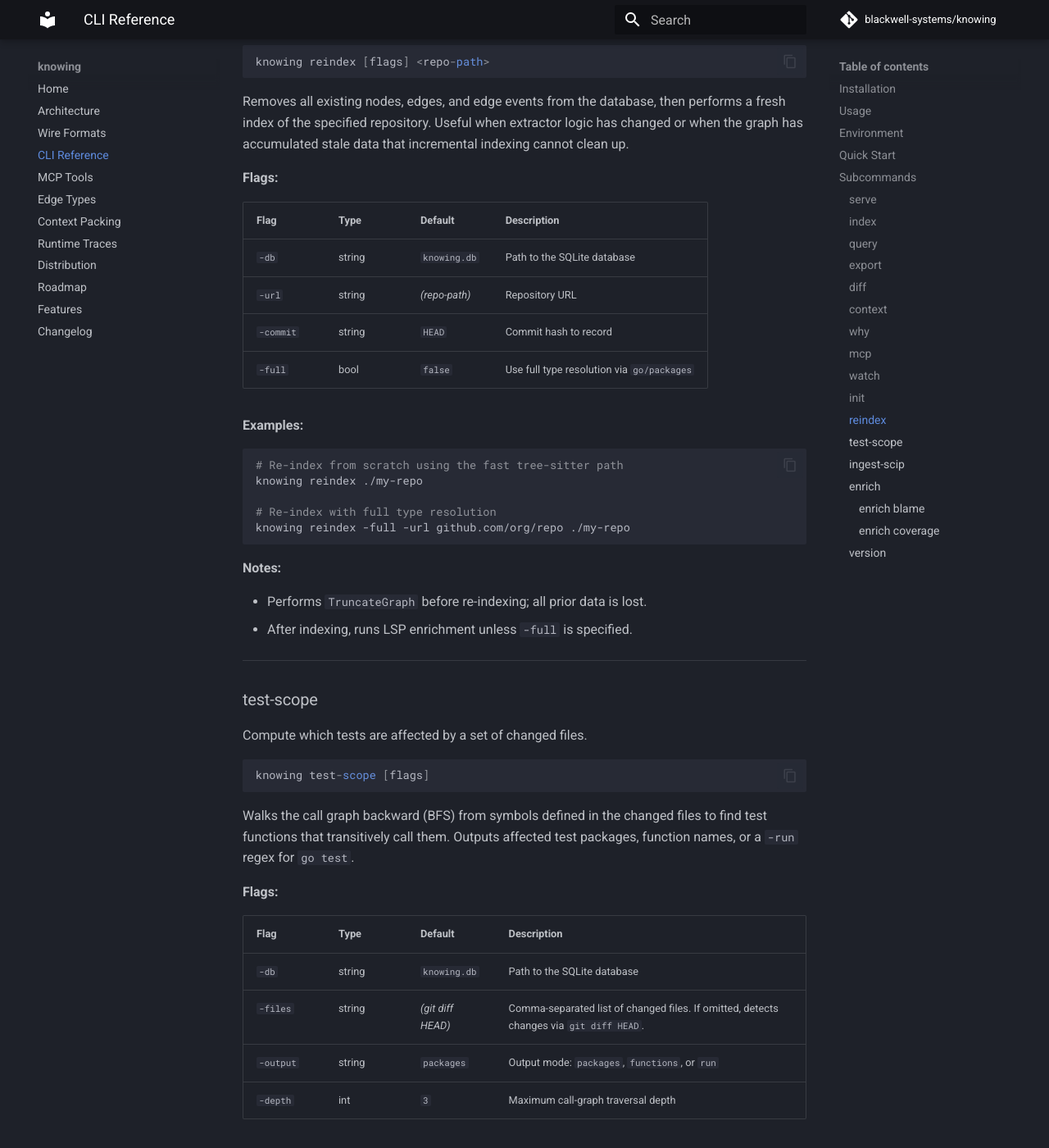
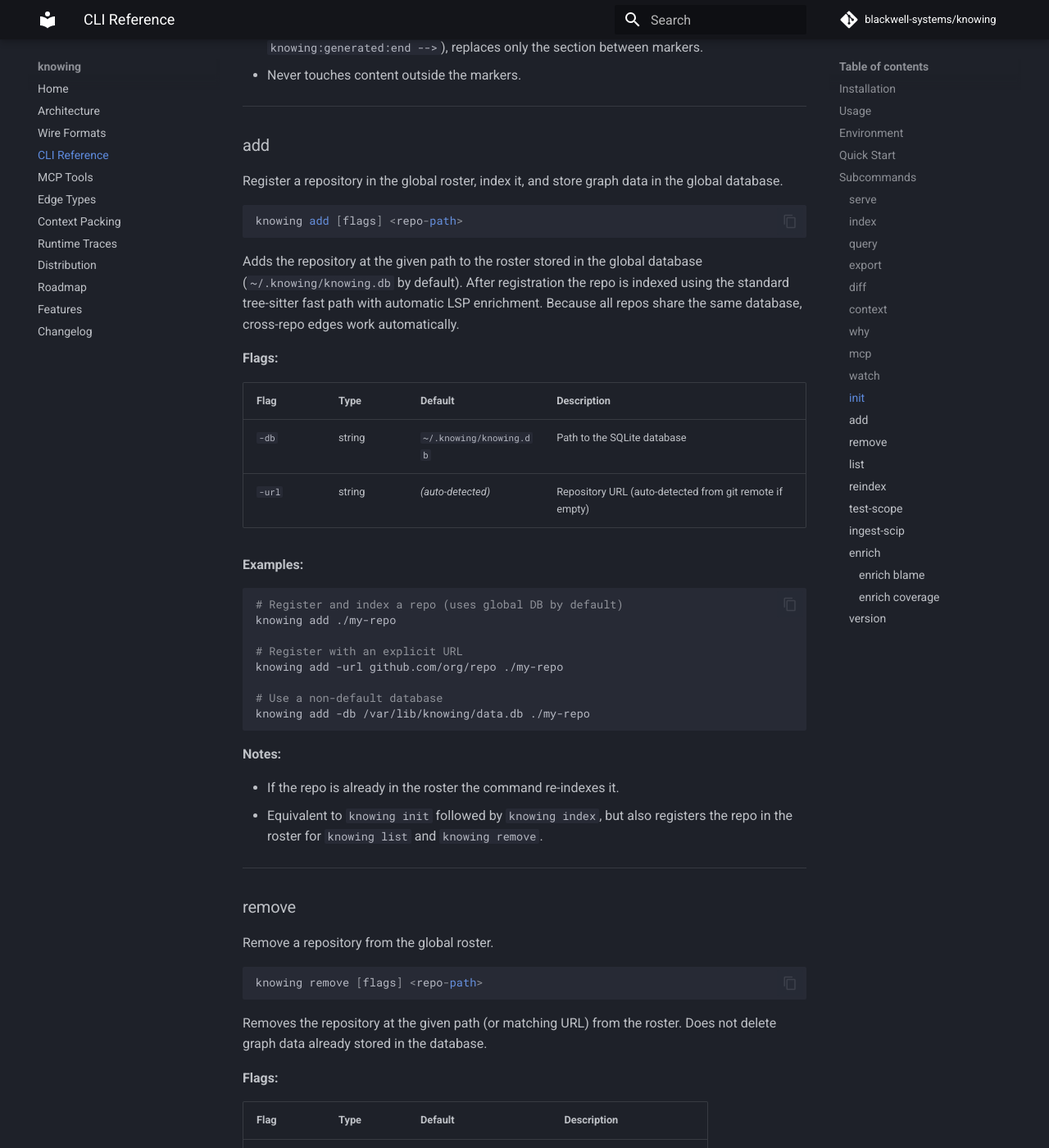
Before and after one commit to blackwell-systems/knowing, an MkDocs documentation site: the page built from docs/CLI.md, in a window 1280 px wide and 1400 px high, scrolled down 13106 px. Shown: the whole window at 82% size. Built offline with MkDocs 1.6.1 and Material for MkDocs 9.7.7, drawn with Linux system fonts in a browser that asks for light colours; comment, search, counter and statistics services are not loaded; some of the changed text lies outside the part shown.

Commit message:
docs: add global DB and roster commands to all docs

````diff
--- a/docs/CLI.md
+++ b/docs/CLI.md
@@ -13,13 +13,12 @@ See [DISTRIBUTION.md](DISTRIBUTION.md) for installation instructions.
 knowing <subcommand> [flags]
 ```
 
-Subcommands: `serve`, `index`, `query`, `export`, `diff`, `context`, `why`, `mcp`, `watch`, `reindex`, `init`, `test-scope`, `ingest-scip`, `enrich`, `version`.
+Subcommands: `serve`, `index`, `query`, `export`, `diff`, `context`, `why`, `mcp`, `watch`, `reindex`, `init`, `add`, `remove`, `list`, `test-scope`, `ingest-scip`, `enrich`, `version`.
 
 ## Environment
 
-**`KNOWING_DB`**: Set this environment variable to specify the default database
-path for all subcommands. When set, the `-db` flag defaults to this value
-instead of `knowing.db`.
+**`KNOWING_DB`**: Override the default database path for all subcommands. When
+set, the `-db` flag defaults to this value instead of `~/.knowing/knowing.db`.
 
 ```bash
 export KNOWING_DB=/var/lib/knowing/data.db
@@ -75,7 +74,7 @@ an MCP server over HTTP.
 
 | Flag | Type | Default | Description |
 |------|------|---------|-------------|
-| `-db` | string | `knowing.db` | Path to the SQLite database |
+| `-db` | string | `~/.knowing/knowing.db` | Path to the SQLite database |
 | `-addr` | string | `:8080` | HTTP address for the MCP server |
 | `-trace` | bool | `false` | Enable runtime trace ingestion |
 | `-trace-endpoint` | string | `localhost:4317` | OTLP gRPC endpoint for trace ingestion |
@@ -124,7 +123,7 @@ rust-analyzer, jdtls, OmniSharp) unless `-full` is specified.
 
 | Flag | Type | Default | Description |
 |------|------|---------|-------------|
-| `-db` | string | `knowing.db` | Path to the SQLite database |
+| `-db` | string | `~/.knowing/knowing.db` | Path to the SQLite database |
 | `-url` | string | *(repo-path)* | Repository URL (e.g. `github.com/org/repo`). Defaults to the repo path if omitted. |
 | `-commit` | string | `HEAD` | Commit hash to record. Resolves to the actual git HEAD if set to `HEAD`. |
 | `-full` | bool | `false` | Use full type resolution via `go/packages` instead of fast tree-sitter extraction |
@@ -179,7 +178,7 @@ each node with its outgoing edges.
 
 | Flag | Type | Default | Description |
 |------|------|---------|-------------|
-| `-db` | string | `knowing.db` | Path to the SQLite database |
+| `-db` | string | `~/.knowing/knowing.db` | Path to the SQLite database |
 
 The first positional argument is required and specifies the symbol name prefix
 to search for.
@@ -217,7 +216,7 @@ containing nodes, edges, and metadata.
 
 | Flag | Type | Default | Description |
 |------|------|---------|-------------|
-| `-db` | string | `knowing.db` | Path to the SQLite database |
+| `-db` | string | `~/.knowing/knowing.db` | Path to the SQLite database |
 | `-format` | string | `json` | Output format: `json` (with community annotations) or `dot` (Graphviz with Louvain subgraphs) |
 | `-repo` | string | *(empty)* | Filter by repository URL. When set, only nodes belonging to files in that repo are included. |
 | `-snapshot` | string | *(empty)* | Filter by snapshot hash (recorded in metadata; does not currently filter nodes) |
@@ -271,7 +270,7 @@ and edges.
 
 | Flag | Type | Default | Description |
 |------|------|---------|-------------|
-| `-db` | string | `knowing.db` | Path to the SQLite database |
+| `-db` | string | `~/.knowing/knowing.db` | Path to the SQLite database |
 | `-format` | string | `text` | Output format: `text` or `json` |
 
 Both positional arguments are required. Snapshot hashes must be 64-character
@@ -318,7 +317,7 @@ blast radius context. Exactly one of the two must be specified.
 
 | Flag | Type | Default | Description |
 |------|------|---------|-------------|
-| `-db` | string | `knowing.db` | Path to the SQLite database |
+| `-db` | string | `~/.knowing/knowing.db` | Path to the SQLite database |
 | `-task` | string | *(empty)* | Task description for context generation |
 | `-files` | string | *(empty)* | Comma-separated list of changed file paths |
 | `-budget` | int | `50000` | Token budget |
@@ -365,7 +364,7 @@ not) surfaced by the context engine.
 
 | Flag | Type | Default | Description |
 |------|------|---------|-------------|
-| `-db` | string | `knowing.db` | Path to the SQLite database |
+| `-db` | string | `~/.knowing/knowing.db` | Path to the SQLite database |
 | `-task` | string | *(required)* | Task description for context generation |
 | `-symbol` | string | *(required, or positional)* | Symbol name to explain |
 
@@ -441,7 +440,7 @@ data without needing a separate `knowing watch` or `knowing serve` process.
 
 | Flag | Type | Default | Description |
 |------|------|---------|-------------|
-| `-db` | string | `knowing.db` | Path to the SQLite database |
+| `-db` | string | `~/.knowing/knowing.db` | Path to the SQLite database |
 | `-watch` | bool | `false` | Watch repo for file changes and re-index on save |
 | `-repo` | string | *(cwd)* | Repository path to watch (used with `-watch`, defaults to current working directory) |
 | `-url` | string | *(auto-detected)* | Repository URL (auto-detected from git remote if empty) |
@@ -505,7 +504,7 @@ reindex cycle. This is a standalone watcher without an MCP server; use
 
 | Flag | Type | Default | Description |
 |------|------|---------|-------------|
-| `-db` | string | `knowing.db` | Path to the SQLite database |
+| `-db` | string | `~/.knowing/knowing.db` | Path to the SQLite database |
 | `-url` | string | *(auto-detected)* | Repository URL (auto-detected from git remote if empty) |
 | `-no-enrich` | bool | `false` | Skip LSP enrichment after reindex |
 | `-debounce` | int | `500` | Debounce interval in milliseconds |
@@ -538,23 +537,25 @@ knowing watch -debounce 1000 ./my-repo
 
 ### init
 
-Generate a CLAUDE.md file with graph-derived project context.
+Register the current repo in the global roster, index it, and generate a
+CLAUDE.md file with graph-derived project context.
 
 ```
 knowing init [flags]
 ```
 
-Queries the knowledge graph and produces a minimal orientation section for
-CLAUDE.md containing symbol counts, package counts, and breadcrumbs pointing
-agents to the most useful MCP tools. The operation is nondestructive and
-idempotent: it uses markers to replace only the generated section, leaving any
-hand-written content intact.
+Registers the repository in the global roster (stored in `~/.knowing/knowing.db`
+by default), indexes it, runs LSP enrichment, and produces a minimal orientation
+section for CLAUDE.md containing symbol counts, package counts, and breadcrumbs
+pointing agents to the most useful MCP tools. The CLAUDE.md operation is
+nondestructive and idempotent: it uses markers to replace only the generated
+section, leaving any hand-written content intact.
 
 **Flags:**
 
 | Flag | Type | Default | Description |
 |------|------|---------|-------------|
-| `-db` | string | `knowing.db` | Path to the SQLite database |
+| `-db` | string | `~/.knowing/knowing.db` | Path to the SQLite database |
 | `-output` | string | `CLAUDE.md` | Output file path |
 
 **Examples:**
@@ -578,6 +579,105 @@ knowing init -db /var/lib/knowing/data.db -output .claude/CLAUDE.md
 
 ---
 
+### add
+
+Register a repository in the global roster, index it, and store graph data in
+the global database.
+
+```
+knowing add [flags] <repo-path>
+```
+
+Adds the repository at the given path to the roster stored in the global
+database (`~/.knowing/knowing.db` by default). After registration the repo is
+indexed using the standard tree-sitter fast path with automatic LSP enrichment.
+Because all repos share the same database, cross-repo edges work automatically.
+
+**Flags:**
+
+| Flag | Type | Default | Description |
+|------|------|---------|-------------|
+| `-db` | string | `~/.knowing/knowing.db` | Path to the SQLite database |
+| `-url` | string | *(auto-detected)* | Repository URL (auto-detected from git remote if empty) |
+
+**Examples:**
+
+```bash
+# Register and index a repo (uses global DB by default)
+knowing add ./my-repo
+
+# Register with an explicit URL
+knowing add -url github.com/org/repo ./my-repo
+
+# Use a non-default database
+knowing add -db /var/lib/knowing/data.db ./my-repo
+```
+
+**Notes:**
+
+- If the repo is already in the roster the command re-indexes it.
+- Equivalent to `knowing init` followed by `knowing index`, but also registers
+  the repo in the roster for `knowing list` and `knowing remove`.
+
+---
+
+### remove
+
+Remove a repository from the global roster.
+
+```
+knowing remove [flags] <repo-path>
+```
+
+Removes the repository at the given path (or matching URL) from the roster. Does
+not delete graph data already stored in the database.
+
+**Flags:**
+
+| Flag | Type | Default | Description |
+|------|------|---------|-------------|
+| `-db` | string | `~/.knowing/knowing.db` | Path to the SQLite database |
+
+**Examples:**
+
+```bash
+# Remove a repo from the roster
+knowing remove ./my-repo
+```
+
+**Notes:**
+
+- Graph data (nodes, edges, snapshots) is retained. Use `knowing reindex` to
+  clear graph data if needed.
+
+---
+
+### list
+
+List all repositories in the global roster.
+
+```
+knowing list [flags]
+```
+
+Prints every registered repository with its path, URL, and last-indexed
+timestamp.
+
+**Flags:**
+
+| Flag | Type | Default | Description |
+|------|------|---------|-------------|
+| `-db` | string | `~/.knowing/knowing.db` | Path to the SQLite database |
+
+**Examples:**
+
+```bash
+# List all registered repos
+knowing list
+```
+
+---
+
 ### reindex
 
 Clear all graph data and re-index a repository from scratch.
@@ -595,7 +695,7 @@ indexing cannot clean up.
 
 | Flag | Type | Default | Description |
 |------|------|---------|-------------|
-| `-db` | string | `knowing.db` | Path to the SQLite database |
+| `-db` | string | `~/.knowing/knowing.db` | Path to the SQLite database |
 | `-url` | string | *(repo-path)* | Repository URL |
 | `-commit` | string | `HEAD` | Commit hash to record |
 | `-full` | bool | `false` | Use full type resolution via `go/packages` |
@@ -633,7 +733,7 @@ packages, function names, or a `-run` regex for `go test`.
 
 | Flag | Type | Default | Description |
 |------|------|---------|-------------|
-| `-db` | string | `knowing.db` | Path to the SQLite database |
+| `-db` | string | `~/.knowing/knowing.db` | Path to the SQLite database |
 | `-files` | string | *(git diff HEAD)* | Comma-separated list of changed files. If omitted, detects changes via `git diff HEAD`. |
 | `-output` | string | `packages` | Output mode: `packages`, `functions`, or `run` |
 | `-depth` | int | `3` | Maximum call-graph traversal depth |
@@ -685,7 +785,7 @@ without indexing their source code directly.
 
 | Flag | Type | Default | Description |
 |------|------|---------|-------------|
-| `-db` | string | `knowing.db` | Path to the SQLite database |
+| `-db` | string | `~/.knowing/knowing.db` | Path to the SQLite database |
 | `-file` | string | *(required)* | Path to the `.scip` index file |
 | `-repo` | string | *(required)* | Repository URL to associate (e.g. `github.com/org/repo`) |
 
@@ -736,7 +836,7 @@ knowing enrich blame [flags] <repo-path>
 
 | Flag | Type | Default | Description |
 |------|------|---------|-------------|
-| `-db` | string | `knowing.db` | Path to the SQLite database |
+| `-db` | string | `~/.knowing/knowing.db` | Path to the SQLite database |
 | `-url` | string | *(auto-detected)* | Repository URL (auto-detected from git remote if empty) |
 
 **Examples:**
@@ -770,7 +870,7 @@ knowing enrich coverage [flags] <repo-path>
 
 | Flag | Type | Default | Description |
 |------|------|---------|-------------|
-| `-db` | string | `knowing.db` | Path to the SQLite database |
+| `-db` | string | `~/.knowing/knowing.db` | Path to the SQLite database |
 | `-url` | string | *(auto-detected)* | Repository URL (auto-detected from git remote if empty) |
 | `-profile` | string | `cover.out` | Path to Go cover profile |
 
````
Also changed, not shown: README.md (+19 -5 lines), docs/CHANGELOG.md (+3 -0 lines), docs/FEATURES.md (+39 -14 lines).
